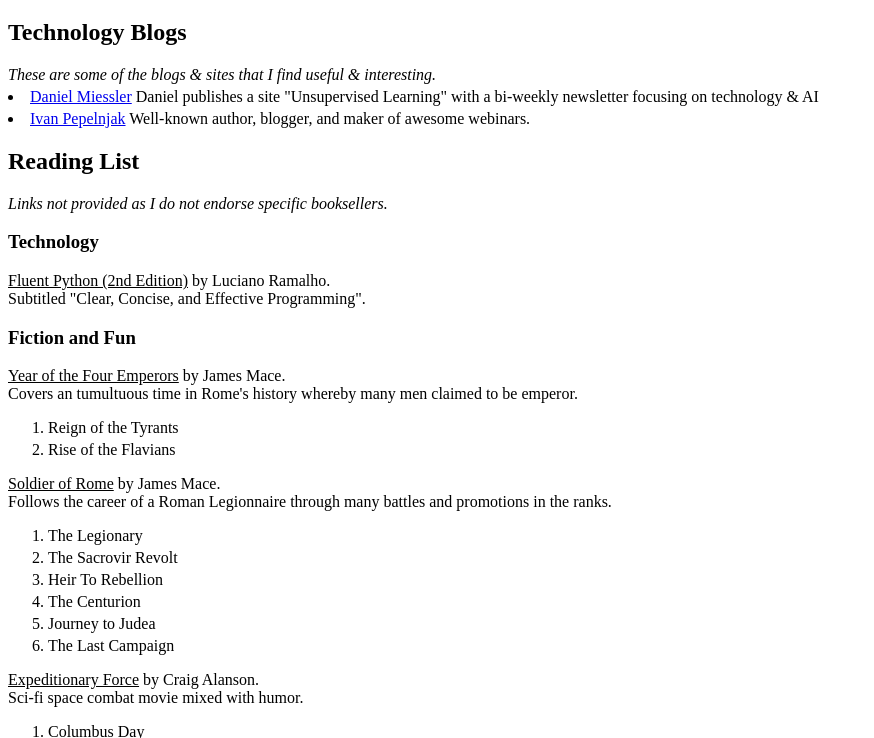
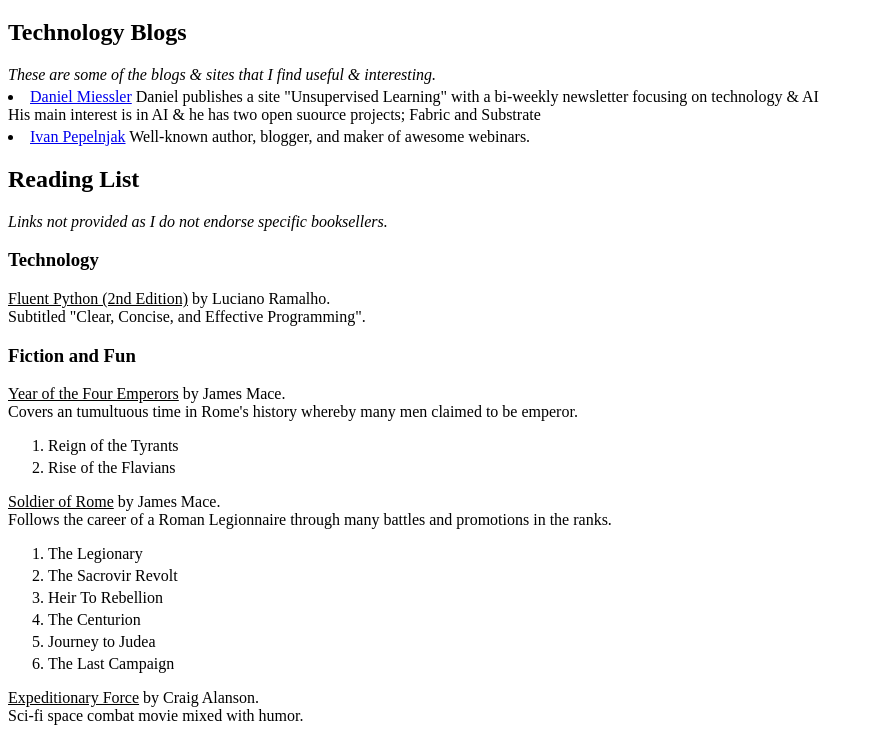
Before and after one commit to cbay-au/website, a plain HTML site: page links/links.html in a window 1280 px wide. Shown: the part 61-799 px from the top of the page, without its empty margins (0-874 px from the left). Drawn offline with Linux system fonts and the light colour scheme.

Commit message:
Update links.html

```diff
--- a/links/links.html
+++ b/links/links.html
@@ -19,7 +19,8 @@
 
     <li>
       <a href="https://danielmiessler.com/">Daniel Miessler</a>
-      Daniel publishes a site "Unsupervised Learning" with a bi-weekly newsletter focusing on technology & AI
+      Daniel publishes a site "Unsupervised Learning" with a bi-weekly newsletter focusing on technology & AI</br>
+      His main interest is in AI & he has two open suource projects; Fabric and Substrate
     </li>
     <li>
       <a href="https://blog.ipspace.net/">Ivan Pepelnjak</a>
```
